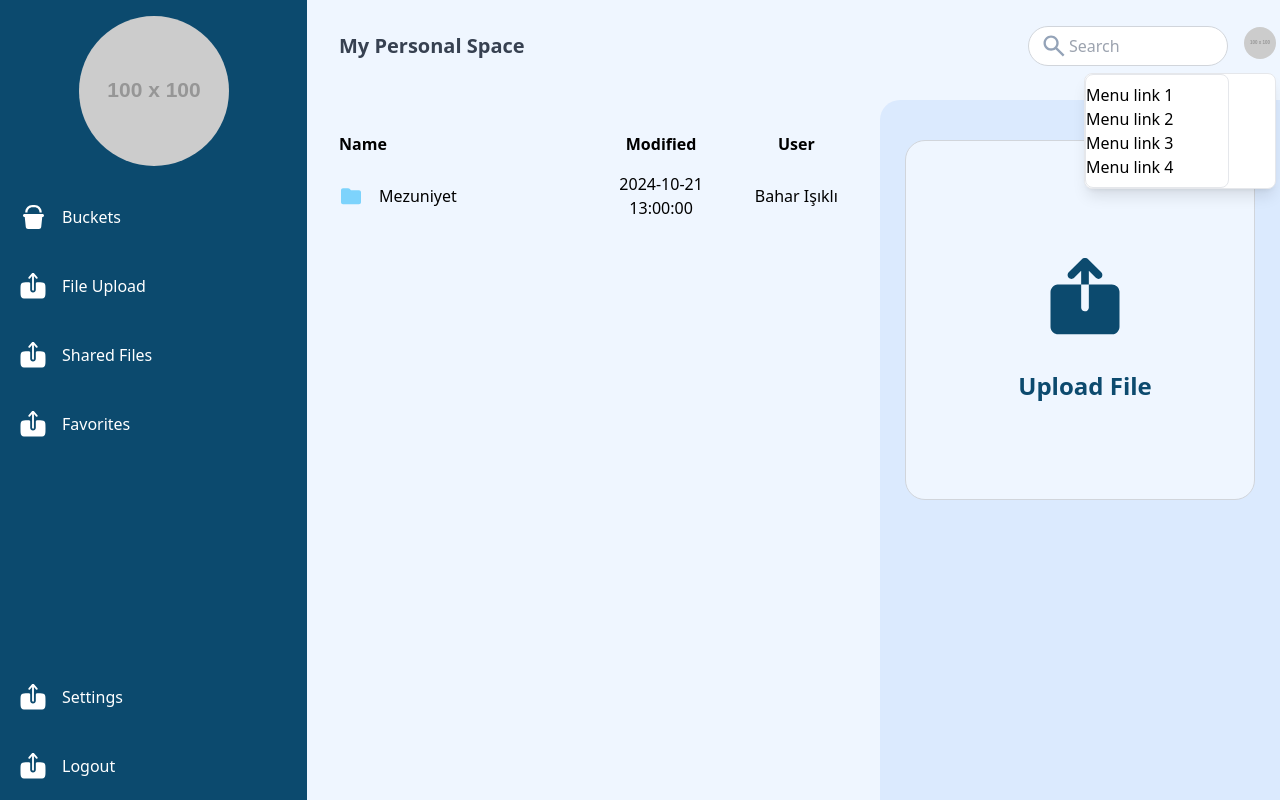
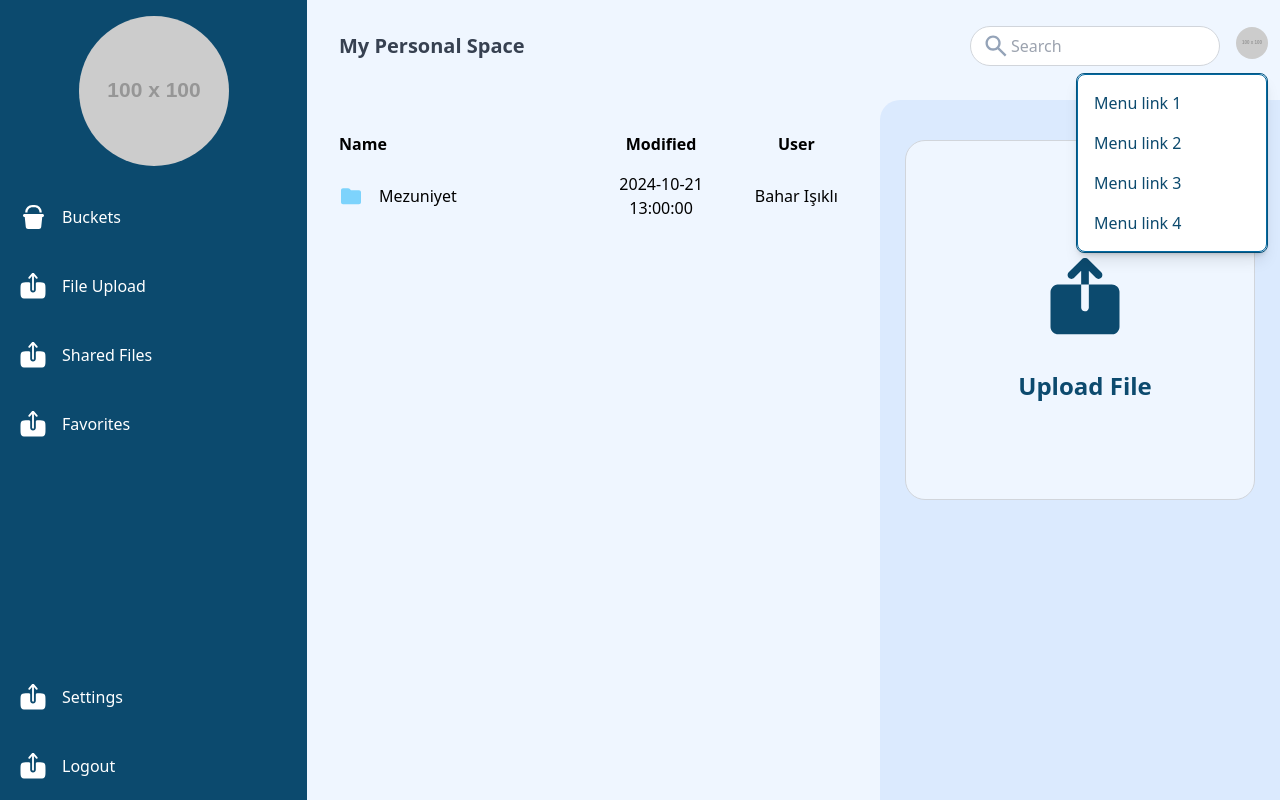
Before and after one commit to droplite-app/ui, a React (Vite) app: page / in a window 1280 px wide. Both pictures are taken after a click on the button 1260 px from the left and 43 px from the top of the page. Built offline with nearby package versions, Linux system fonts and the light colour scheme.

Commit message:
header style changed

```diff
--- a/src/components/Header/Header.tsx
+++ b/src/components/Header/Header.tsx
@@ -12,7 +12,7 @@ const Header: React.FC<HeaderProps> = ({ className }) => {
     >
       <div></div>
       {/* Header Controls: Search Input + Avatar Dropdown */}
-      <div className="ml-auto pr-0">
+      <div className="ml-auto pr-2">
         <HeaderControls size="small" />
       </div>
     </div>
--- a/src/components/Header/HeaderControls.tsx
+++ b/src/components/Header/HeaderControls.tsx
@@ -34,7 +34,7 @@ const HeaderControls: React.FC<HeaderControlsProps> = ({ size = "small" }) => {
         <input
           type="text"
           placeholder="Search"
-          className="pl-10 pr-4 py-2 w-[200px] h-[40px] rounded-full border border-gray-300 bg-white text-gray-700 focus:outline-none focus:border-blue-500"
+          className="pl-10 pr-4 py-2 w-[250px] h-[40px] rounded-full border border-gray-300 bg-white text-gray-700 focus:outline-none focus:border-blue-500"
         />
         <div className="absolute inset-y-0 left-0 flex items-center pl-3 pointer-events-none">
           <svg
@@ -54,32 +54,45 @@ const HeaderControls: React.FC<HeaderControlsProps> = ({ size = "small" }) => {
 
       {/* Avatar with Dropdown Menu */}
       <div className="relative">
-        <button onClick={toggleMenu}>
+        <button onClick={toggleMenu} className="focus:outline-none">
           <Avatar size={size} />
         </button>
         {isMenuOpen && (
           <div
             ref={menuRef}
-            className="absolute right-0 mt-2 w-48 bg-white border border-gray-200 rounded-lg shadow-lg z-20"
+            className="absolute right-0 mt-2 w-48 bg-blue-50 border border-sky-800 rounded-lg shadow-lg z-20"
+            style={{ minWidth: "max-content" }}
           >
-            <div className="menu menu-default flex flex-col border rounded-lg w-full max-w-36 py-2">
-              <div className="menu-item">
-                <a className="menu-link" href="#">
+            <div className="menu menu-default flex flex-col w-full py-2 bg-white rounded-lg shadow-md border border-sky-700">
+              <div className="menu-item hover:bg-blue-100">
+                <a
+                  className="menu-link block px-4 py-2 text-sky-900 hover:text-sky-800"
+                  href="#"
+                >
                   <span className="menu-title">Menu link 1</span>
                 </a>
               </div>
-              <div className="menu-item">
-                <a className="menu-link" href="#">
+              <div className="menu-item hover:bg-blue-100">
+                <a
+                  className="menu-link block px-4 py-2 text-sky-900 hover:text-sky-800"
+                  href="#"
+                >
                   <span className="menu-title">Menu link 2</span>
                 </a>
               </div>
-              <div className="menu-item">
-                <a className="menu-link" href="#">
+              <div className="menu-item hover:bg-blue-100">
+                <a
+                  className="menu-link block px-4 py-2 text-sky-900 hover:text-sky-800"
+                  href="#"
+                >
                   <span className="menu-title">Menu link 3</span>
                 </a>
               </div>
-              <div className="menu-item">
-                <a className="menu-link" href="#">
+              <div className="menu-item hover:bg-blue-100">
+                <a
+                  className="menu-link block px-4 py-2 text-sky-900 hover:text-sky-800"
+                  href="#"
+                >
                   <span className="menu-title">Menu link 4</span>
                 </a>
               </div>
```
